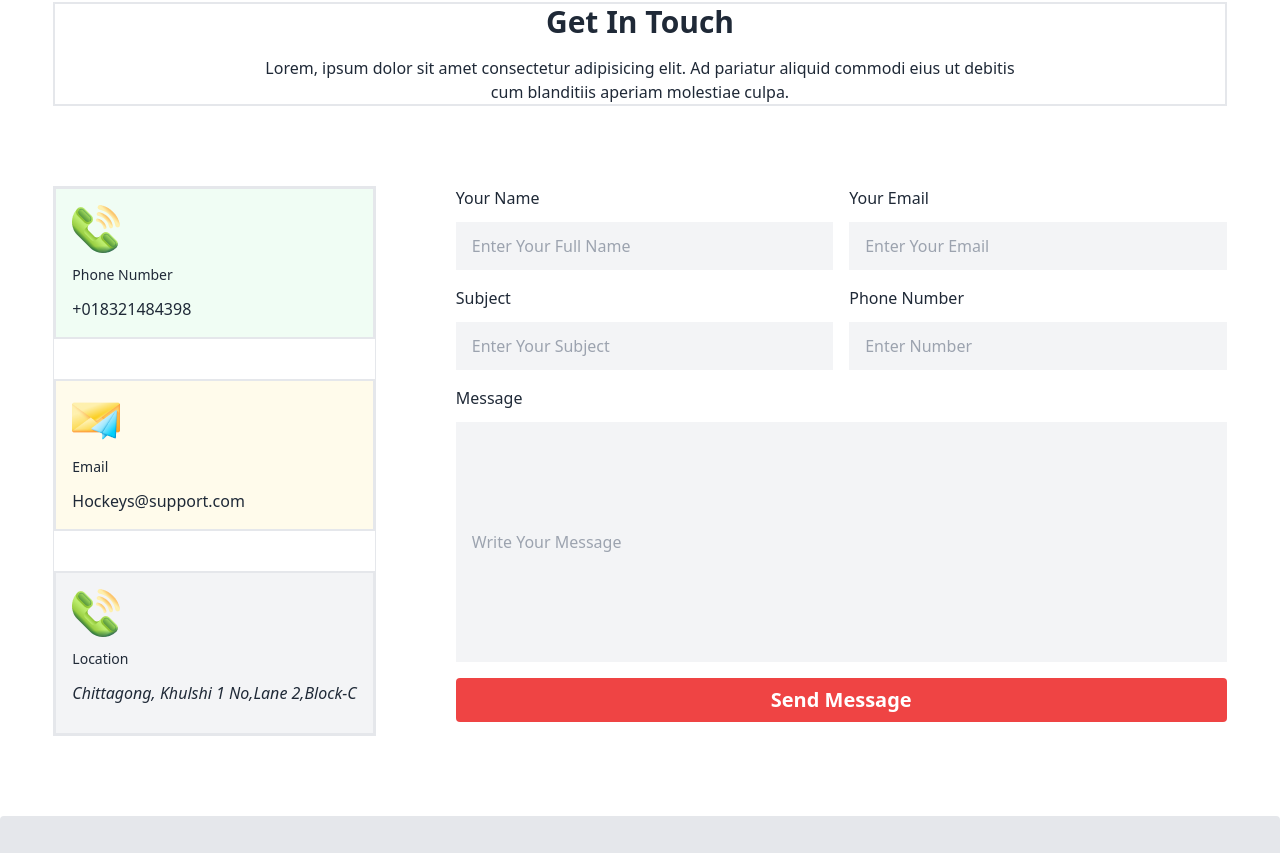
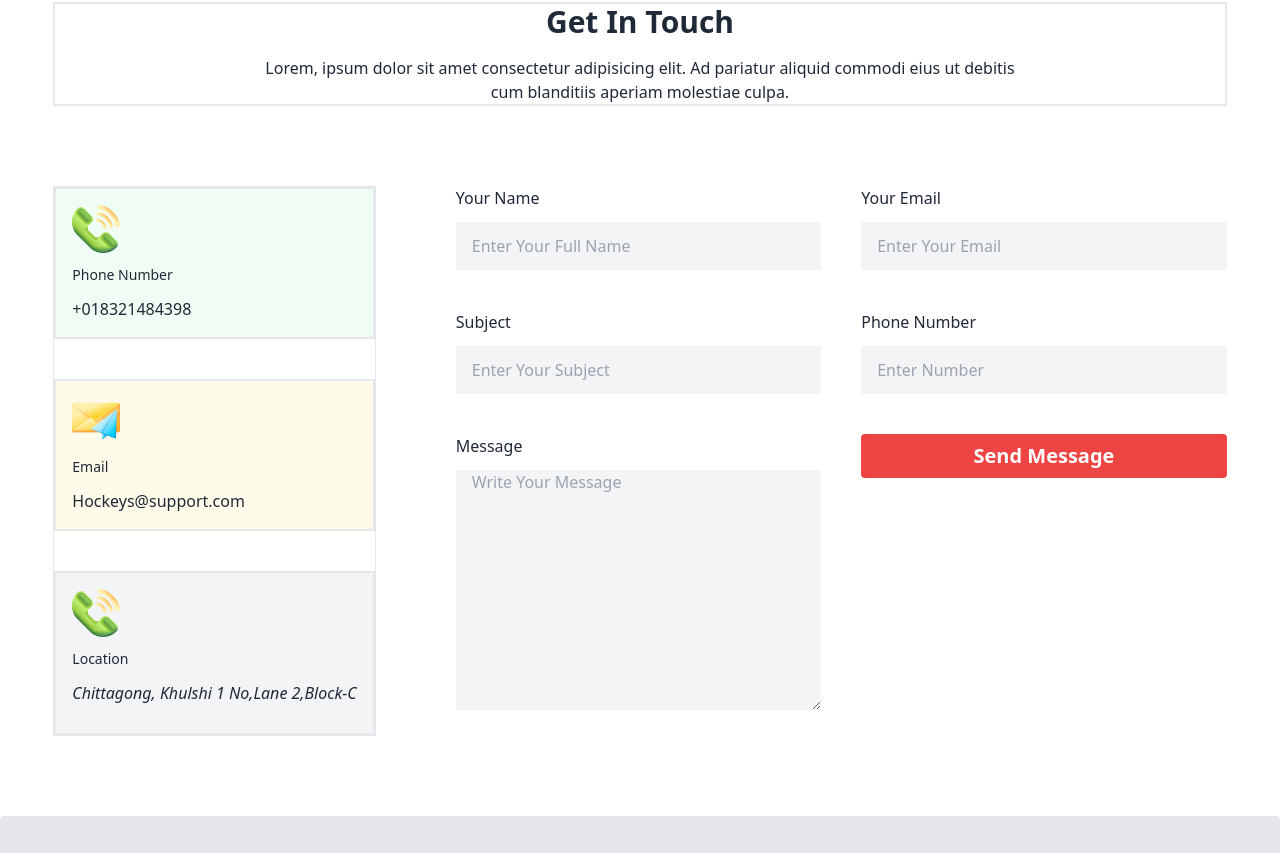
Before and after one commit to Hridoykhan4/Hockey_Tailwind, a plain HTML site: page index.html in a window 1280 px wide. Shown: the part 3814-4667 px from the top of the page. Drawn offline with nearby package versions, Linux system fonts and the light colour scheme.

Commit message:
functionalities added

```diff
--- a/index.html
+++ b/index.html
@@ -270,7 +270,7 @@
 
             <div class="bg-[linear-gradient(45deg,rgba(0,0,0,0.9),rgba(0,0,0,0.2)),url('Images/4.png')] bg-no-repeat bg-cover bg-center rounded-xl pb-9 px-8 space-x-6 text-left text-white space-y-3 p-10 md:col-span-2">
               <h4 class="text-3xl font-extrabold ml-4">Youth Development Program</h4>
-                    <p class="text-justify w-1/2 ">Nurture the next generation of hockey stars with our Youth Development
+                    <p class="text-justify md:w-1/2 ">Nurture the next generation of hockey stars with our Youth Development
                         Program. Focused on skill-building, teamwork, and fostering a passion for the game, this program
                         is designed for young players to discover and develop their talents.</p>
                     <a
@@ -543,32 +543,32 @@
         <div class="flex-1">
             <form>
 
-              <div class="grid gap-4 grid-cols-1 md:grid-cols-2">
+              <div class="grid grid-cols-1 gap-4 lg:gap-10 lg:grid-cols-2">
                 <div class="space-y-3">
                   <p>Your Name</p>
-                <input class="input border-none outline-none bg-gray-100 rounded-none w-full" placeholder="Enter Your Full Name" type="text">
+                  <input class="input border-none outline-none bg-gray-100 rounded-none w-full" placeholder="Enter Your Full Name" type="text">
                 </div>
                 <div class="space-y-3">
                   <p>Your Email</p>
-                <input class="input border-none outline-none bg-gray-100 rounded-none w-full" placeholder="Enter Your Email" type="text">
+                  <input class="input border-none outline-none bg-gray-100 rounded-none w-full" placeholder="Enter Your Email" type="text">
                 </div>
                 <div class="space-y-3">
                   <p>Subject</p>
-                <input class="input border-none outline-none bg-gray-100 rounded-none w-full" placeholder="Enter Your Subject" type="text">
+                  <input class="input border-none outline-none bg-gray-100 rounded-none w-full" placeholder="Enter Your Subject" type="text">
                 </div>
                 <div class="space-y-3">
                   <p>Phone Number</p>
-                <input class="input border-none outline-none bg-gray-100 rounded-none w-full" placeholder="Enter Number" type="text">
+                  <input class="input border-none outline-none bg-gray-100 rounded-none w-full" placeholder="Enter Number" type="text">
                 </div>
-                <div class="space-y-3 col-span-2">
+                <div class="space-y-3">
                   <p>Message</p>
-                <input class="input border-none outline-none bg-gray-100 md:h-60 h-20 rounded-none w-full" placeholder="Write Your Message" type="textarea">
+                  <textarea class="input border-none outline-none bg-gray-100 md:h-60 h-20 rounded-none w-full" placeholder="Write Your Message"></textarea>
                 </div>
+                <div class="space-y-3 md:text-center">
+                  <input class="text-center bg-red-500 w-full p-2 rounded text-white font-bold text-xl" type="button" value="Send Message">
+                </div>
+              </div>
 
-                <div class="space-y-3 col-span-2 md:text-center">
-                  <input class="text-center bg-red-500 w-full p-2 rounded text-white font-bold text-xl" type="button" class="button" value="Send Message">
-                </div>
-               </div>
               </form>
               </div>
 
```
